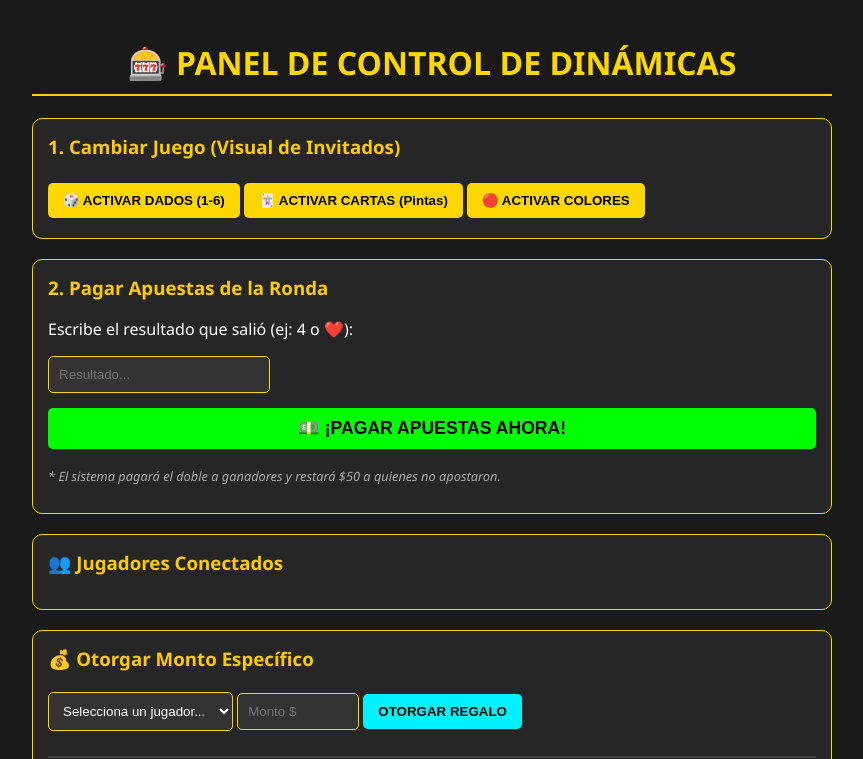
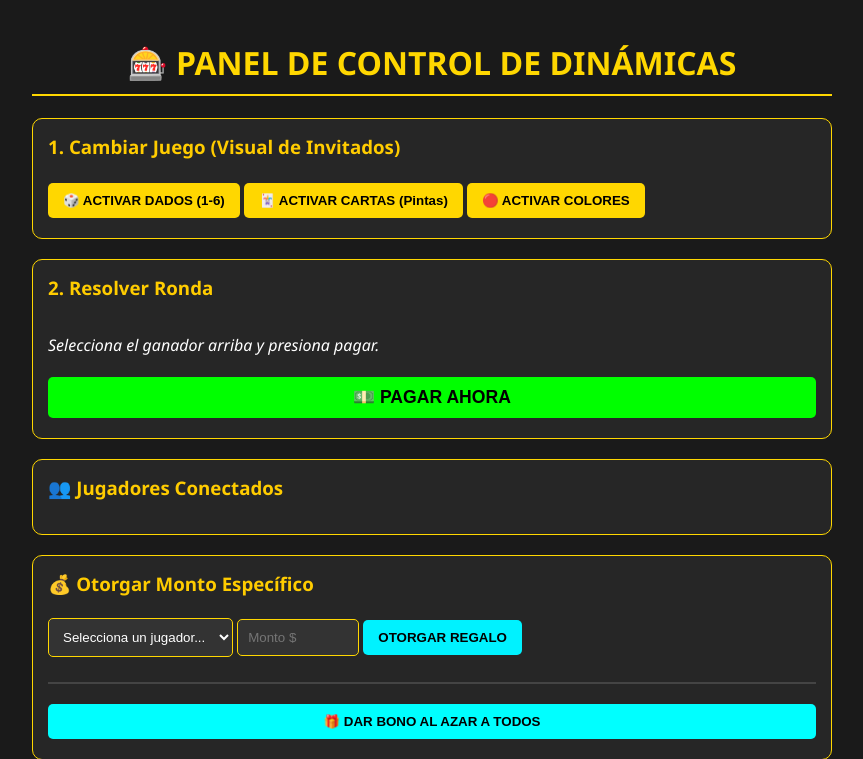
Before and after one commit to karinavallejos/Cumple2026, a Flask app: page /admin_panel_secret in a window 1280 px wide. Shown: the top 759 px of the page, without its empty margins (208-1071 px from the left). Run offline with Flask 3, Linux system fonts and the light colour scheme; some libraries are stand-ins or nearby versions.

Commit message:
Update admin interface for resolving rounds

```diff
--- a/templates/admin.html
+++ b/templates/admin.html
@@ -32,12 +32,33 @@
     </div>
 
     <div class="control-group">
-        <h3>2. Pagar Apuestas de la Ronda</h3>
-        <p>Escribe el resultado que salió (ej: 4 o ❤️):</p>
-        <input type="text" id="resultadoGanador" placeholder="Resultado..." style="width: 200px;">
-        <button onclick="resolver()" class="btn-resolve">💵 ¡PAGAR APUESTAS AHORA!</button>
-        <p style="font-size: 0.8rem; color: #aaa;"><i>* El sistema pagará el doble a ganadores y restará $50 a quienes no apostaron.</i></p>
-    </div>
+    <h3>2. Resolver Ronda</h3>
+    <div id="botones-resolucion" style="display: flex; gap: 10px; flex-wrap: wrap; justify-content: center; margin-bottom: 15px;">
+        </div>
+    <p><i>Selecciona el ganador arriba y presiona pagar.</i></p>
+    <input type="hidden" id="resultadoGanador">
+    <button onclick="resolver()" class="btn-resolve">💵 PAGAR AHORA</button>
+</div>
+
+<script>
+    // Esta función crea los botones para que el admin solo haga click
+    socket.on('new_game', (data) => {
+        const contenedor = document.getElementById('botones-resolucion');
+        contenedor.innerHTML = "";
+        data.options.forEach(opt => {
+            const btn = document.createElement('button');
+            btn.innerText = opt;
+            btn.style.width = "60px";
+            btn.onclick = () => {
+                document.getElementById('resultadoGanador').value = opt;
+                // Feedback visual para el admin
+                document.querySelectorAll('#botones-resolucion button').forEach(b => b.style.border = "none");
+                btn.style.border = "4px solid lime";
+            };
+            contenedor.appendChild(btn);
+        });
+    });
+</script>
 
     <div class="control-group">
         <h3>👥 Jugadores Conectados</h3>
```
